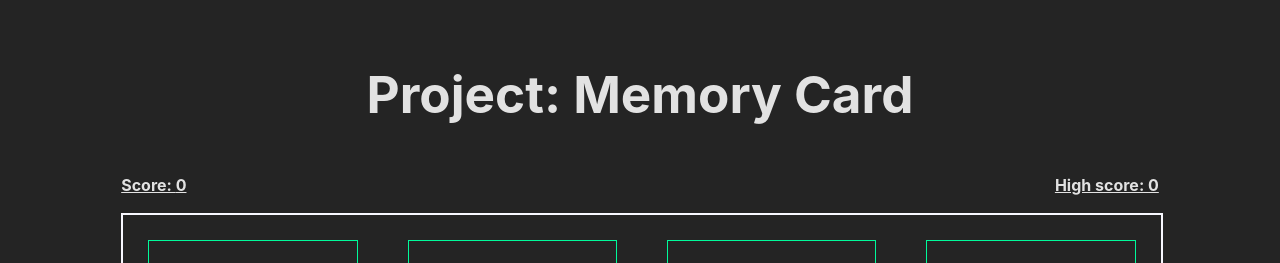
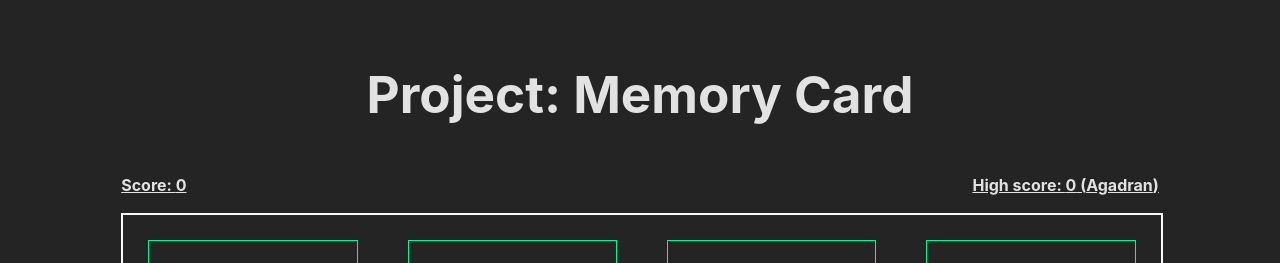
Before and after one commit to sum4n/TheOdinProject-MemoryCard, a React (Vite) app: page / in a window 1280 px wide. Shown: the top 263 px of the page. Built offline with nearby package versions, Linux system fonts and the light colour scheme.

Commit message:
Add highest scoring player name

```diff
--- a/src/App.jsx
+++ b/src/App.jsx
@@ -5,13 +5,16 @@ import CardContainer from "./components/CardContainer";
 function App() {
   const [currentScore, setCurrentScore] = useState(0);
   const [highScore, setHighScore] = useState(0);
+  const [playerName, setPlayerName] = useState("Agadran");
 
   return (
     <>
       <h1>Project: Memory Card</h1>
       <div className="scores">
         <p className="current-score">Score: {currentScore}</p>
-        <p className="hight-score">High score: {highScore}</p>
+        <p className="hight-score">
+          High score: {highScore} ({playerName})
+        </p>
       </div>
       {/* TODO: Card Container */}
       <CardContainer />
```
